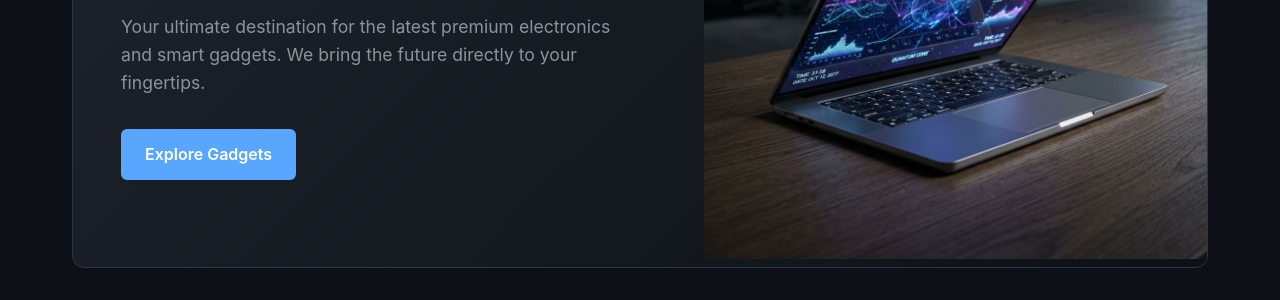
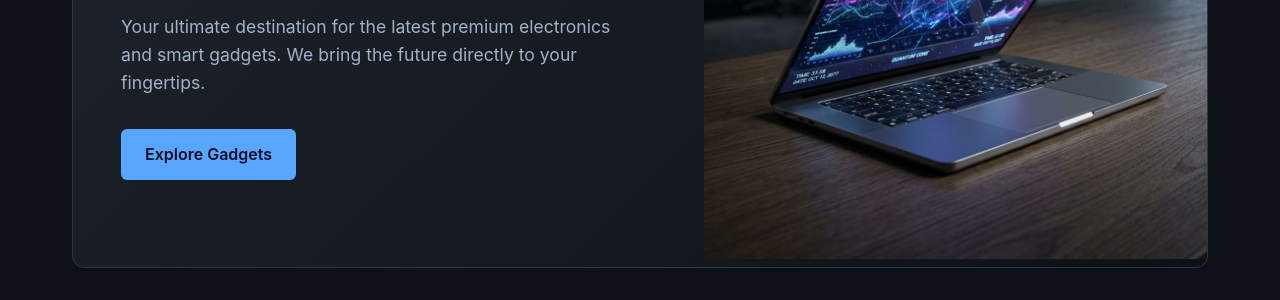
Before and after one commit to wupapo/team_2_web_programming, a plain HTML site: page index.html in a window 1280 px wide. Shown: the part 348-648 px from the top of the page. Drawn offline with Linux system fonts and the light colour scheme.

Commit message:
Update text-muted color and button text color

```diff
--- a/css/styles.css
+++ b/css/styles.css
@@ -4,7 +4,7 @@
   --panel-bg: #161b22;
   --panel-border: #30363d;
   --text-main: #c9d1d9;
-  --text-muted: #8b949e;
+  --text-muted: #a3b2c6;
   --primary-color: #58a6ff;
   --primary-hover: #3182ce;
   --font-family: 'Inter', 'Segoe UI', Tahoma, Geneva, Verdana, sans-serif;
@@ -128,7 +128,7 @@ main {
 .btn {
   display: inline-block;
   background-color: var(--primary-color);
-  color: #fff;
+  color: #040d21;
   padding: 0.8rem 1.5rem;
   border-radius: 6px;
   text-decoration: none;
```
